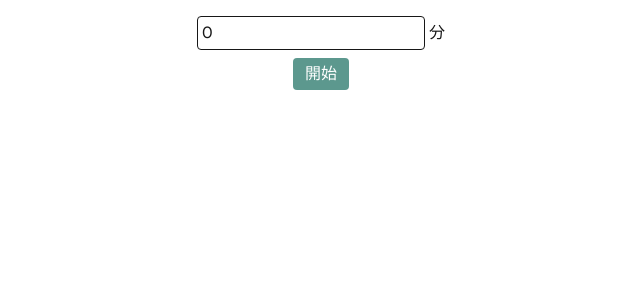
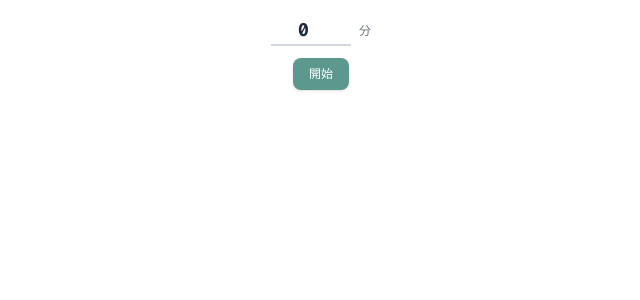
Before and after one commit to karuchip/yaruki0, a Next.js app: page /components/time/customTimer in a window 1280 px wide. Shown: the top 300 px of the page, without its empty margins (319-959 px from the left). Built offline with nearby package versions, Linux system fonts and the light colour scheme.

Commit message:
style: タイマーのスタイル調整

```diff
--- a/app/components/time/customTimer/page.tsx
+++ b/app/components/time/customTimer/page.tsx
@@ -74,28 +74,37 @@ const CustomTimer = () => {
   return (
     <div className="font-sans flex flex-col items-center p-4">
       {!isRunning && !isPaused && (
-        <div>
+        <div className="flex items-center gap-2 mb-3">
           <input
             type="number"
+            min={1}
+            max={120}
             value={inputMinutes}
             onChange={(e) => setInputMinutes(Number(e.target.value))}
-            className="border p-1 rounded mb-2"
+            className="w-20 text-center bg-transparent border-b-2 border-gray-300 focus:outline-none focus:border-[#5c988e] font-mono text-lg font-bold text-slate-800"
           />
-          <span> 分</span>
+          <span className="text-xs text-gray-500 font-medium">分</span>
         </div>
       )}
 
       {(isRunning || isPaused) && (
-        <p className="text-2xl font-bold mb-2">{formatTime(seconds)}</p>
+        <p className="text-3xl font-mono font-bold text-slate-800 tracking-wider mb-4">{formatTime(seconds)}</p>
       )}
 
       <div className="flex gap-2">
-        <button onClick={handleTimeChange} className="px-3 py-1 bg-[#5c988e] text-white rounded">
+        <button
+          onClick={handleTimeChange}
+          className="px-4 py-2 bg-[#5c988e] hover:opacity-95 text-white text-xs font-medium rounded-lg transition-all cursor-pointer shadow-sm"
+        >
           {isRunning ? "一時停止" : isPaused ? "再開" : "開始"}
         </button>
 
         {(isRunning || isPaused) && (
-          <button onClick={handleReset} className="px-3 py-1 bg-gray-200 rounded">
+          <button
+            type="button"
+            onClick={handleReset}
+            className="px-4 py-2 bg-slate-200 hover:bg-slate-300 text-slate-600 text-xs font-medium rounded-lg transition-colors cursor-pointer"
+          >
             リセット
           </button>
         )}
```
